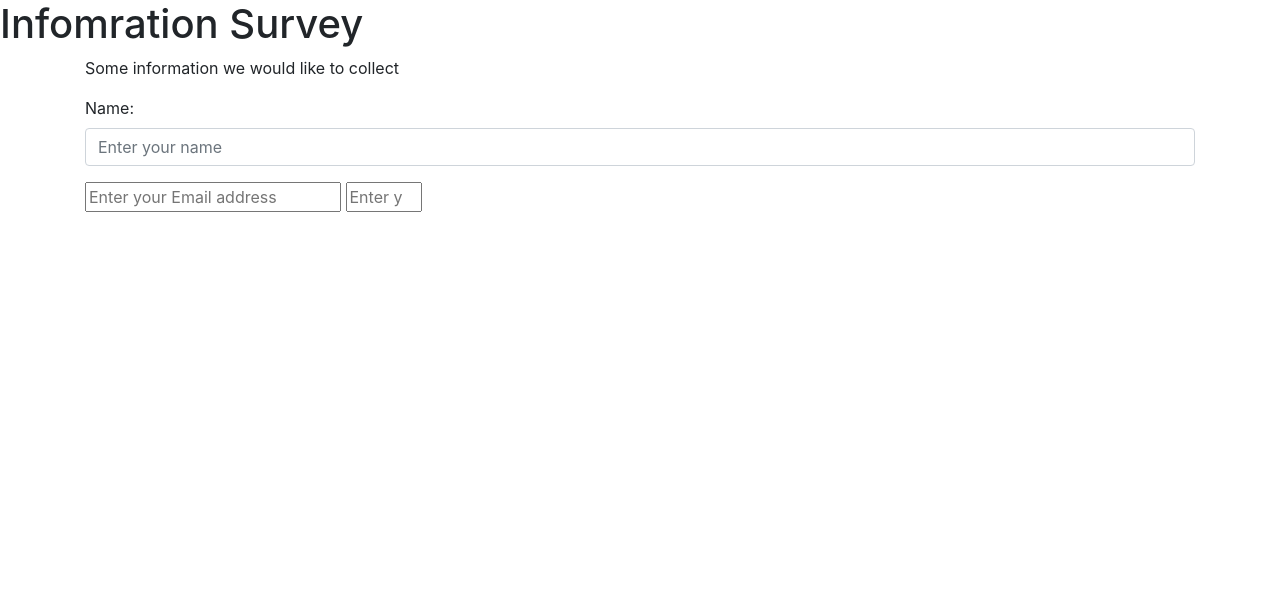
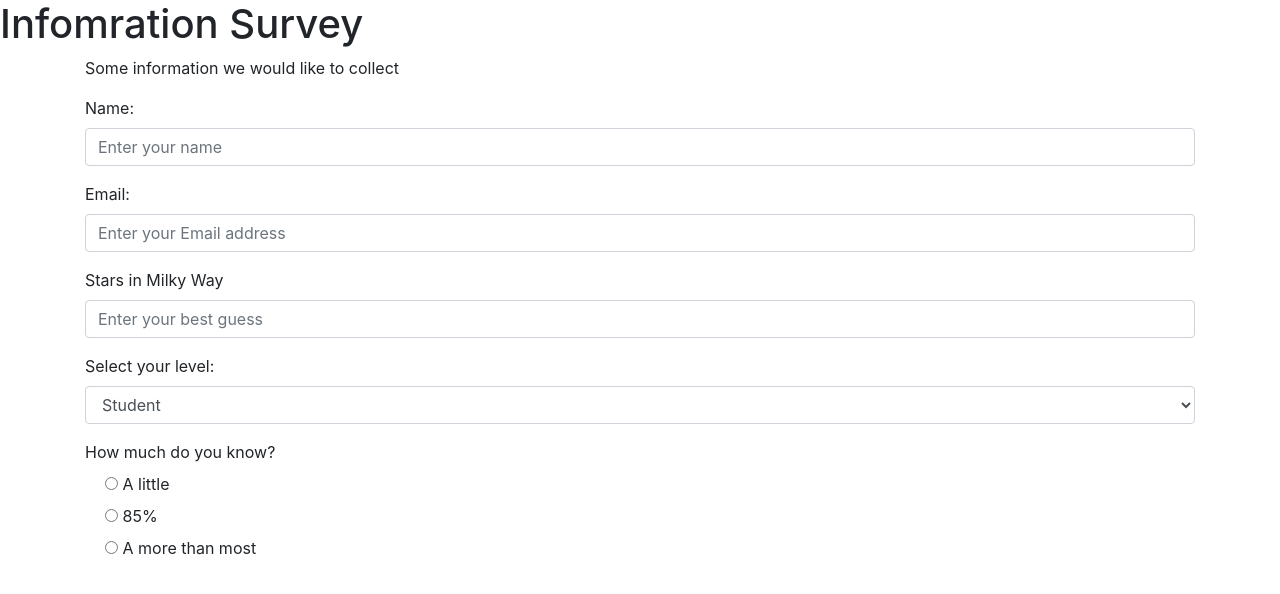
Before and after one commit to csc473s2019-webdev/hw3-p5-practice-with-html-css-forms-ramonpetgrave64, a plain HTML site: page index.html in a window 1280 px wide. Drawn offline with nearby package versions, Linux system fonts and the light colour scheme.

Commit message:
radios with styling

```diff
--- a/index.html
+++ b/index.html
@@ -18,8 +18,42 @@
         <label id='name-label' for="name">Name:</label>
         <input required type="text" name="name" id="name" class='form-control' placeholder="Enter your name">
       </div>
-      <input required type="email" name="email" id="email" placeholder="Enter your Email address">
-      <input type="number" name="number" id="number" min='1' max='1e12' placeholder="Enter your best guess">
+      <div class="form-group">
+        <label id='email-label' for="email">Email:</label>
+        <input class='form-control' required type="email" name="email" id="email" placeholder="Enter your Email address">
+      </div>
+      <div class="form-group">
+        <label id=number-label for="number">Stars in Milky Way</label>
+        <input class='form-control' type="number" name="number" id="number" min='1' max='1e12' placeholder="Enter your best guess">
+      </div>
+      <div class="form-group">
+        <label for="dropdown">Select your level:</label>
+        <select class='form-control' name="dropdown" id="dropdown">
+          <option value="Student">Student</option>
+          <option value="Amateur">Amateur</option>
+          <option value="Apprentice">Apprentice</option>
+          <option value="Master">Master</option>
+          <option value="Grand Master">Grand Master</option>
+          <option value="Prince">Prince</option>
+        </select>
+      </div>
+      <div class="form-group">
+        <label for="howmuch">How much do you know?</label>
+        <div class='form-group'>
+          <label class='form-check'>
+            <input type="radio" name="radio" value='A little'>
+            A little
+          </label>
+          <label class='form-check'>
+            <input type="radio" name="radio" value='A little'>
+            85%
+          </label>
+          <label class='form-check'>
+            <input type="radio" name="radio" value='A little'>
+            A more than most
+          </label>
+        </div>
+      </div>
     </form>
   </div>
 
```
